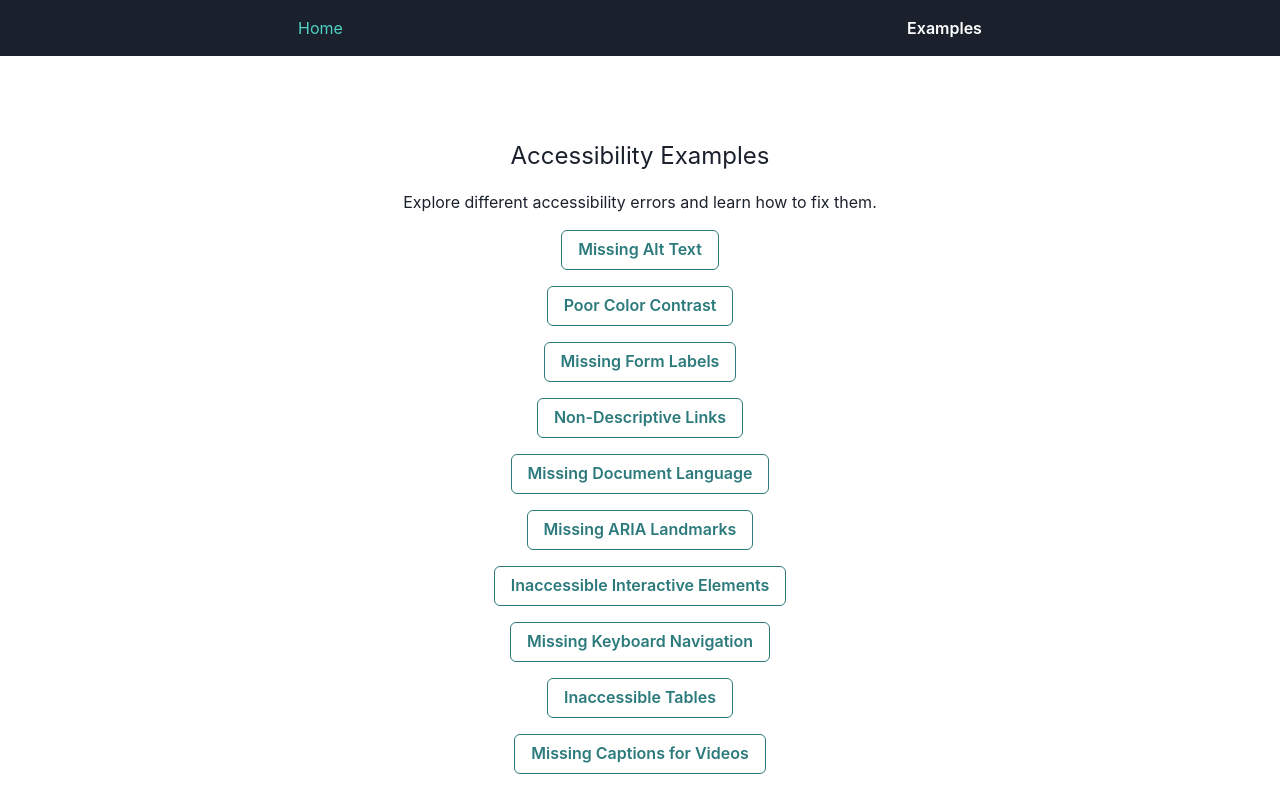
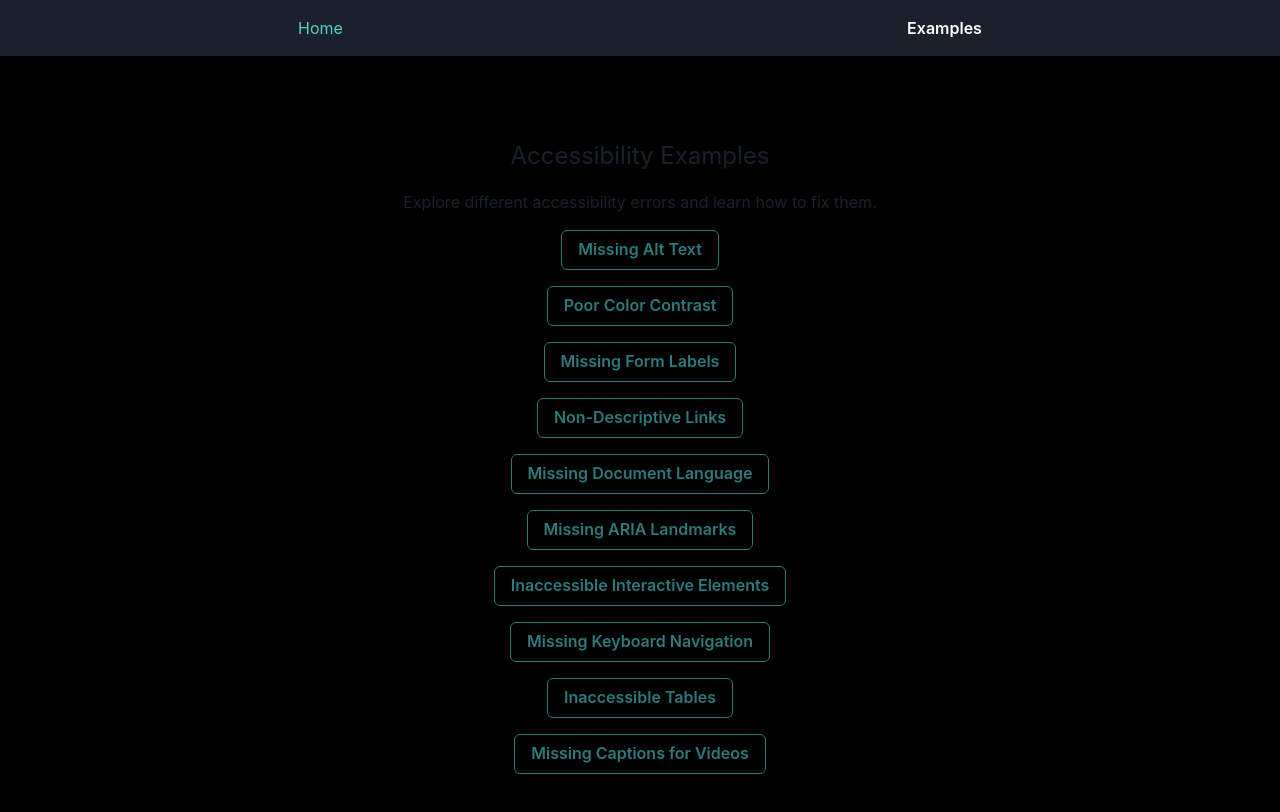
Before and after one commit to GPT-Engineer-App-Dev/accessible-education-errors, a React (Vite) app: page / in a window 1280 px wide. Shown: the top 812 px of the page. Built offline with nearby package versions, Linux system fonts and the light colour scheme.

Commit message:
Updated the background color of the entire website to black.

```diff
--- a/src/App.jsx
+++ b/src/App.jsx
@@ -11,10 +11,12 @@ import AccessibilityError8 from "./pages/AccessibilityError8.jsx";
 import AccessibilityError9 from "./pages/AccessibilityError9.jsx";
 import AccessibilityError10 from "./pages/AccessibilityError10.jsx";
 import Navbar from "./components/Navbar.jsx";
+import { Box } from "@chakra-ui/react"; // Import Box component
 
 function App() {
   return (
     <Router>
+      <Box bg="background"> {/* Wrap with Box and set background color */}
         <Navbar />
         <Routes>
           <Route exact path="/" element={<Index />} />
@@ -29,6 +31,7 @@ function App() {
           <Route exact path="/accessibility-error-9" element={<AccessibilityError9 />} />
           <Route exact path="/accessibility-error-10" element={<AccessibilityError10 />} />
         </Routes>
+      </Box>
     </Router>
   );
 }
--- a/src/main.jsx
+++ b/src/main.jsx
@@ -9,6 +9,7 @@ const colors = {
     800: "#153e75",
     700: "#2a69ac",
   },
+  background: "black", // Add this line
 };
 
 const theme = extendTheme({ colors });
```
Lines whose indentation alone changed are shown as unchanged.
